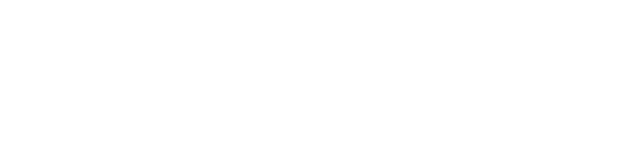
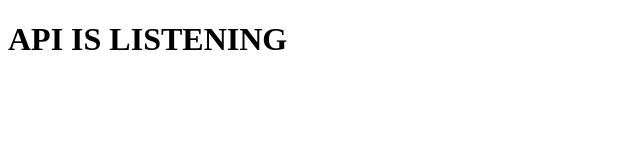
Before and after one commit to yalelikeyale/miniZap, a website: page public/index.html in a window 1280 px wide. Shown: the whole page, without its empty margins (0-640 px from the left). Drawn offline with Linux system fonts and the light colour scheme.

Commit message:
index.html change

```diff
--- a/public/index.html
+++ b/public/index.html
@@ -4,6 +4,6 @@
 	<title>DigiDirectory</title>
 </head>
 <body>
-
+	<h1>API IS LISTENING</h1>
 </body>
 </html>
```
